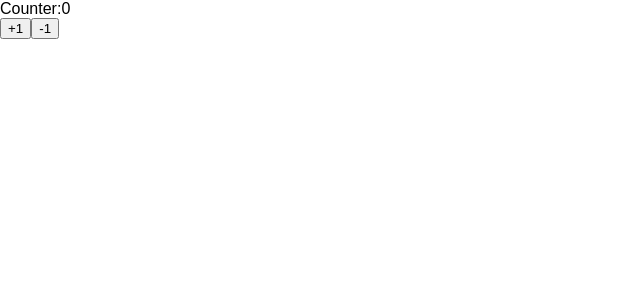
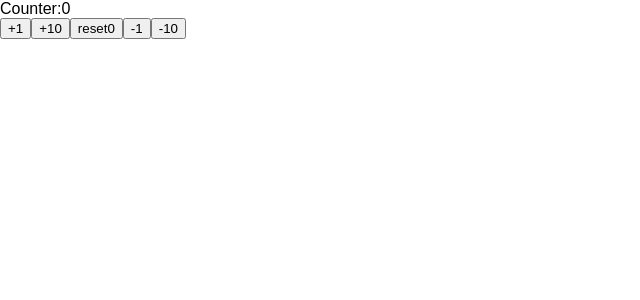
Before and after one commit to konbu33/vans, a React (Create React App) app: page / in a window 1280 px wide. Shown: the top 300 px of the page, without its empty margins (0-640 px from the left). Built offline with nearby package versions, Linux system fonts and the light colour scheme.

Commit message:
implement inc, decrement 10 and rest0

```diff
--- /dev/null
+++ b/src/actions/count.js
@@ -0,0 +1,34 @@
+export const INCREMENT = 'INCREMENT';
+export const DECREMENT = 'DECREMENT';
+
+export const increment = () => ({
+	type: INCREMENT
+})
+
+export const decrement = () => ({
+	type: DECREMENT
+})
+
+
+
+export const INCREMENT10 = 'INCREMENT10';
+export const DECREMENT10 = 'DECREMENT10';
+export const RESET0 = 'RESET0';
+
+export const increment10 = () => {
+	return (
+		{ type: INCREMENT10 }
+	)
+}
+
+export const decrement10 = () => {
+	return (
+		{ type: DECREMENT10 }
+	)
+}
+
+export const reset0 = () => {
+	return (
+		{ type: RESET0 }
+	)
+}
--- a/src/components/App.js
+++ b/src/components/App.js
@@ -1,17 +1,25 @@
 import React, { Component, Fragment } from 'react';
 import { connect } from 'react-redux';
-import { increment, decrement } from '../actions';
+
+import {	increment,
+			decrement,
+			reset0,
+			increment10,
+			decrement10,
+		} from '../actions/count';
 
 class App extends Component {
 	render() {
 		const props = this.props;
-		console.log(this.props);
 
 		return (
 			<Fragment>
 				<div>Counter:{ props.value }</div>
 				<button onClick={ props.increment }>+1</button>
+				<button onClick={ props.increment10 }>+10</button>
+				<button onClick={ props.reset0 }>reset0</button>
 				<button onClick={ props.decrement }>-1</button>
+				<button onClick={ props.decrement10 }>-10</button>
 			</Fragment>
 		)
 	}
@@ -34,7 +42,16 @@ const mapDispatchToProps = (dispatch) => {
 			},
 			decrement: () => {
 				dispatch(decrement());
-			}
+			},
+			reset0: () => {
+				dispatch(reset0());
+			},
+			increment10: () => {
+				dispatch(increment10());
+			},
+			decrement10: () => {
+				dispatch(decrement10());
+			},
 		}
 	)
 }
--- a/src/reducers/count.js
+++ b/src/reducers/count.js
@@ -1,4 +1,9 @@
-import { INCREMENT, DECREMENT } from '../actions';
+import { 	INCREMENT,
+			DECREMENT,
+			RESET0,
+			INCREMENT10,
+			DECREMENT10,
+		} from '../actions/count';
 
 const initialState = {
 	value: 0
@@ -16,6 +21,15 @@ export default (state=initialState, action) => {
 				value: state.value - 1
 			}
 		}
+		case RESET0: {
+			return { value: 0 }
+		}
+		case INCREMENT10: {
+			return { value: state.value + 10 }
+		}
+		case DECREMENT10: {
+			return { value: state.value - 10 }
+		}
 		default: {
 			return state
 		}
```
